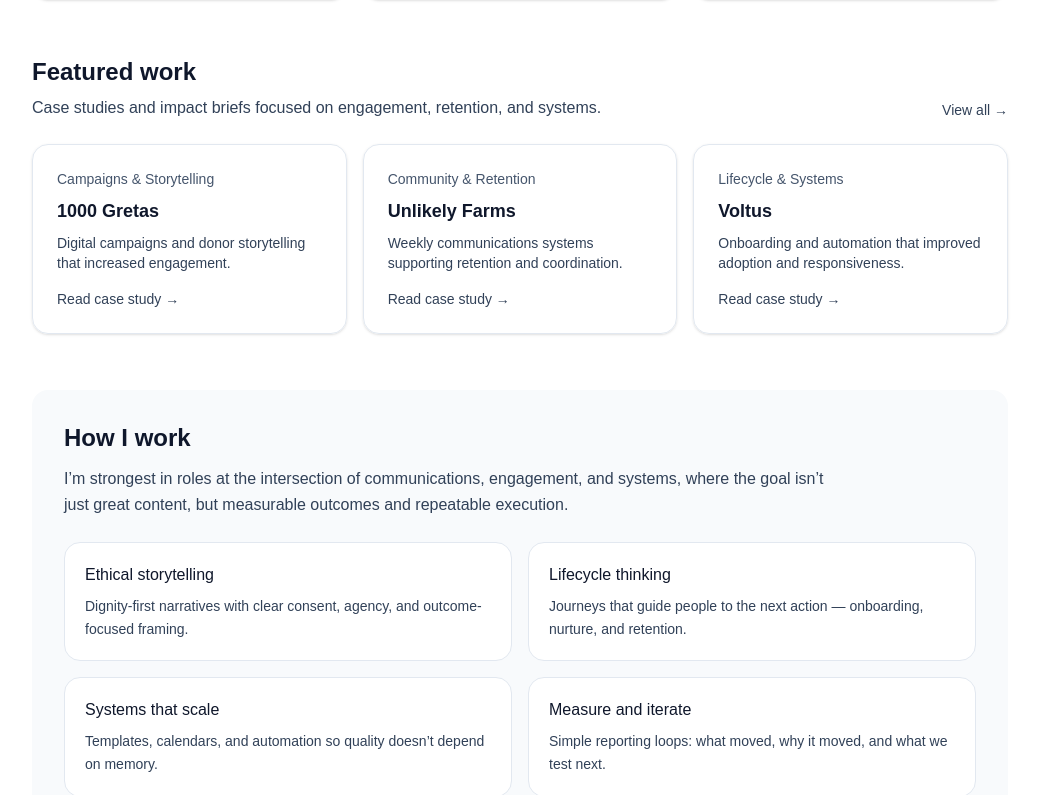
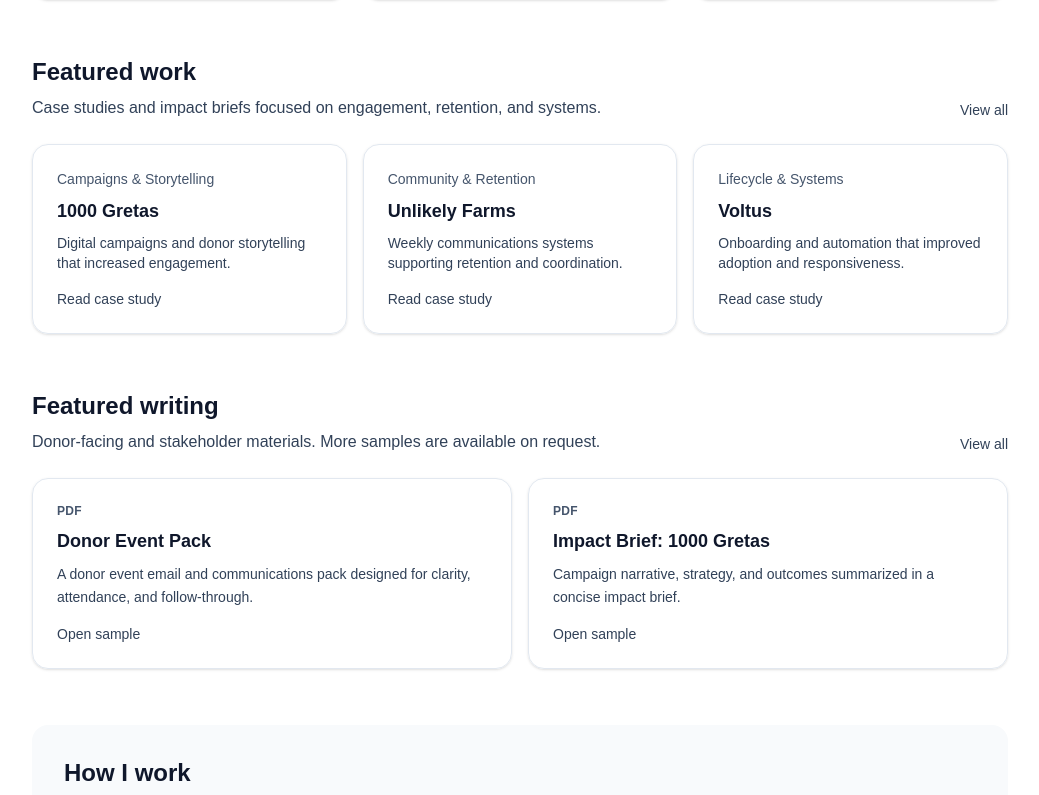
Before and after one commit to tpttrevorptuck-cloud/trevor-portfolio, a Next.js app: page / in a window 1280 px wide. Shown: the part 709-1504 px from the top of the page, without its empty margins (120-1159 px from the left). Built offline with nearby package versions, Linux system fonts and the light colour scheme.

Commit message:
Feature writing on homepage and remove em dashes

```diff
--- a/app/page.tsx
+++ b/app/page.tsx
@@ -16,7 +16,7 @@ export default function Home() {
           </h1>
 
           <p className="max-w-3xl text-lg leading-relaxed text-slate-700">
-            I turn complex work into clear journeys, onboarding, lifecycle messaging, and campaigns that improve{" "}
+            I turn complex work into clear journeys through onboarding, lifecycle messaging, and campaigns that improve{" "}
             <span className="font-medium text-slate-900">adoption</span>,{" "}
             <span className="font-medium text-slate-900">retention</span>, and{" "}
             <span className="font-medium text-slate-900">engagement</span>. I bring strong writing and the systems
@@ -82,7 +82,7 @@ export default function Home() {
               href="/work"
               className="text-sm font-medium text-slate-700 hover:text-slate-900"
             >
-              View all →
+              View all
             </a>
           </div>
 
@@ -97,7 +97,7 @@ export default function Home() {
                 Digital campaigns and donor storytelling that increased engagement.
               </p>
               <p className="mt-4 text-sm font-medium text-slate-700 group-hover:text-slate-900">
-                Read case study →
+                Read case study
               </p>
             </a>
 
@@ -111,7 +111,7 @@ export default function Home() {
                 Weekly communications systems supporting retention and coordination.
               </p>
               <p className="mt-4 text-sm font-medium text-slate-700 group-hover:text-slate-900">
-                Read case study →
+                Read case study
               </p>
             </a>
 
@@ -125,7 +125,55 @@ export default function Home() {
                 Onboarding and automation that improved adoption and responsiveness.
               </p>
               <p className="mt-4 text-sm font-medium text-slate-700 group-hover:text-slate-900">
-                Read case study →
+                Read case study
+              </p>
+            </a>
+          </div>
+        </section>
+
+        {/* FEATURED WRITING */}
+        <section className="mt-14">
+          <div className="flex items-end justify-between gap-4">
+            <div>
+              <h2 className="text-2xl font-semibold">Featured writing</h2>
+              <p className="mt-2 text-slate-700">
+                Donor-facing and stakeholder materials. More samples are available on request.
+              </p>
+            </div>
+            <a
+              href="/writing"
+              className="text-sm font-medium text-slate-700 hover:text-slate-900"
+            >
+              View all
+            </a>
+          </div>
+
+          <div className="mt-6 grid gap-4 sm:grid-cols-2">
+            <a
+              href="/WritingSample_DonorEventPack.pdf"
+              className="group rounded-2xl border border-slate-200 p-6 shadow-sm hover:bg-slate-50"
+            >
+              <p className="text-xs font-semibold uppercase tracking-wide text-slate-600">PDF</p>
+              <h3 className="mt-2 text-lg font-semibold">Donor Event Pack</h3>
+              <p className="mt-2 text-sm leading-relaxed text-slate-700">
+                A donor event email and communications pack designed for clarity, attendance, and follow-through.
+              </p>
+              <p className="mt-4 text-sm font-medium text-slate-700 group-hover:text-slate-900">
+                Open sample
+              </p>
+            </a>
+
+            <a
+              href="/Impact_Brief_1000Gretas.pdf"
+              className="group rounded-2xl border border-slate-200 p-6 shadow-sm hover:bg-slate-50"
+            >
+              <p className="text-xs font-semibold uppercase tracking-wide text-slate-600">PDF</p>
+              <h3 className="mt-2 text-lg font-semibold">Impact Brief: 1000 Gretas</h3>
+              <p className="mt-2 text-sm leading-relaxed text-slate-700">
+                Campaign narrative, strategy, and outcomes summarized in a concise impact brief.
+              </p>
+              <p className="mt-4 text-sm font-medium text-slate-700 group-hover:text-slate-900">
+                Open sample
               </p>
             </a>
           </div>
@@ -135,8 +183,8 @@ export default function Home() {
         <section className="mt-14 rounded-2xl bg-slate-50 p-8">
           <h2 className="text-2xl font-semibold">How I work</h2>
           <p className="mt-3 max-w-3xl text-slate-700 leading-relaxed">
-            I’m strongest in roles at the intersection of communications, engagement, and systems, where the goal
-            isn’t just great content, but measurable outcomes and repeatable execution.
+            I’m strongest in roles at the intersection of communications, engagement, and systems. The goal is not just
+            great content. It is measurable outcomes and repeatable execution.
           </p>
 
           <ul className="mt-6 grid gap-4 text-slate-700 sm:grid-cols-2">
@@ -149,7 +197,7 @@ export default function Home() {
             <li className="rounded-2xl border border-slate-200 bg-white p-5">
               <p className="font-medium text-slate-900">Lifecycle thinking</p>
               <p className="mt-2 text-sm leading-relaxed">
-                Journeys that guide people to the next action — onboarding, nurture, and retention.
+                Journeys that guide people to the next action through onboarding, nurture, and retention.
               </p>
             </li>
             <li className="rounded-2xl border border-slate-200 bg-white p-5">
```
